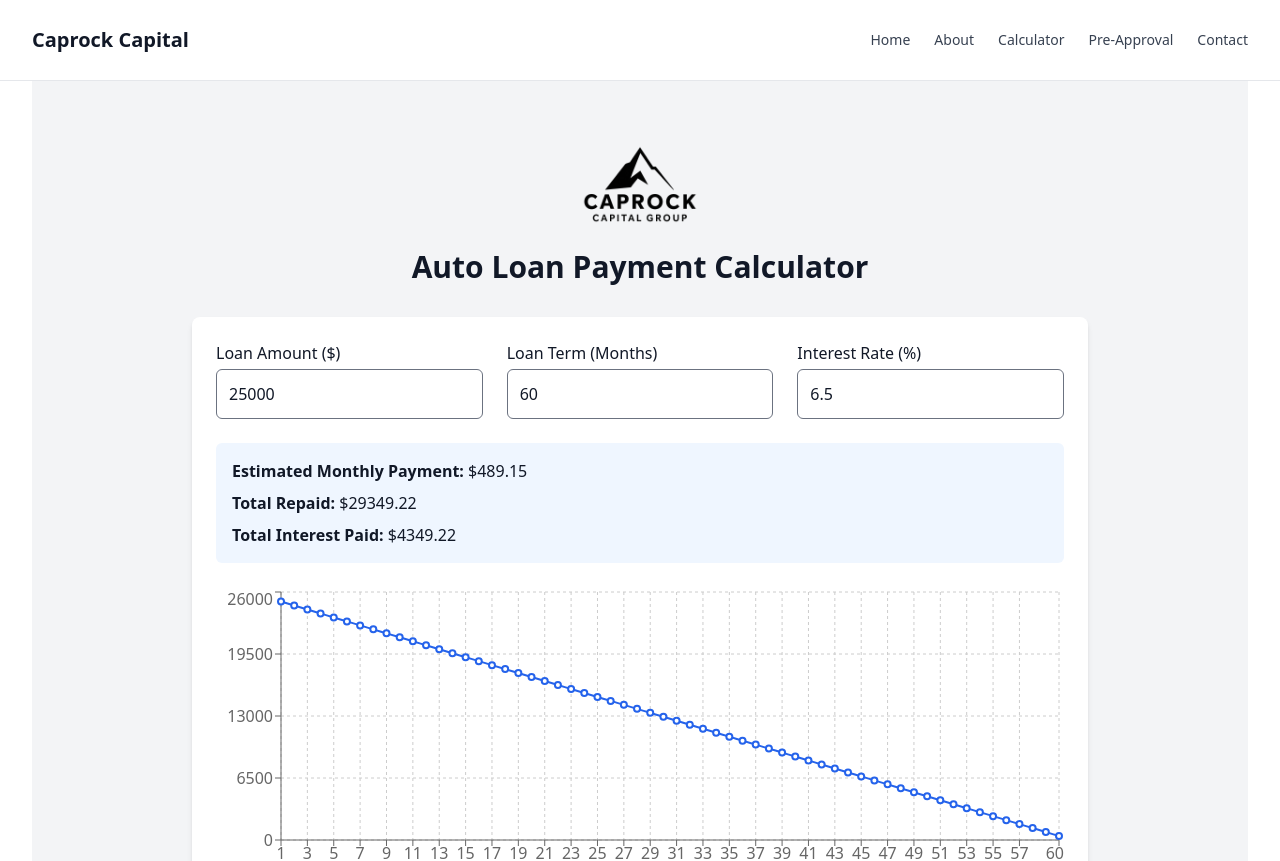
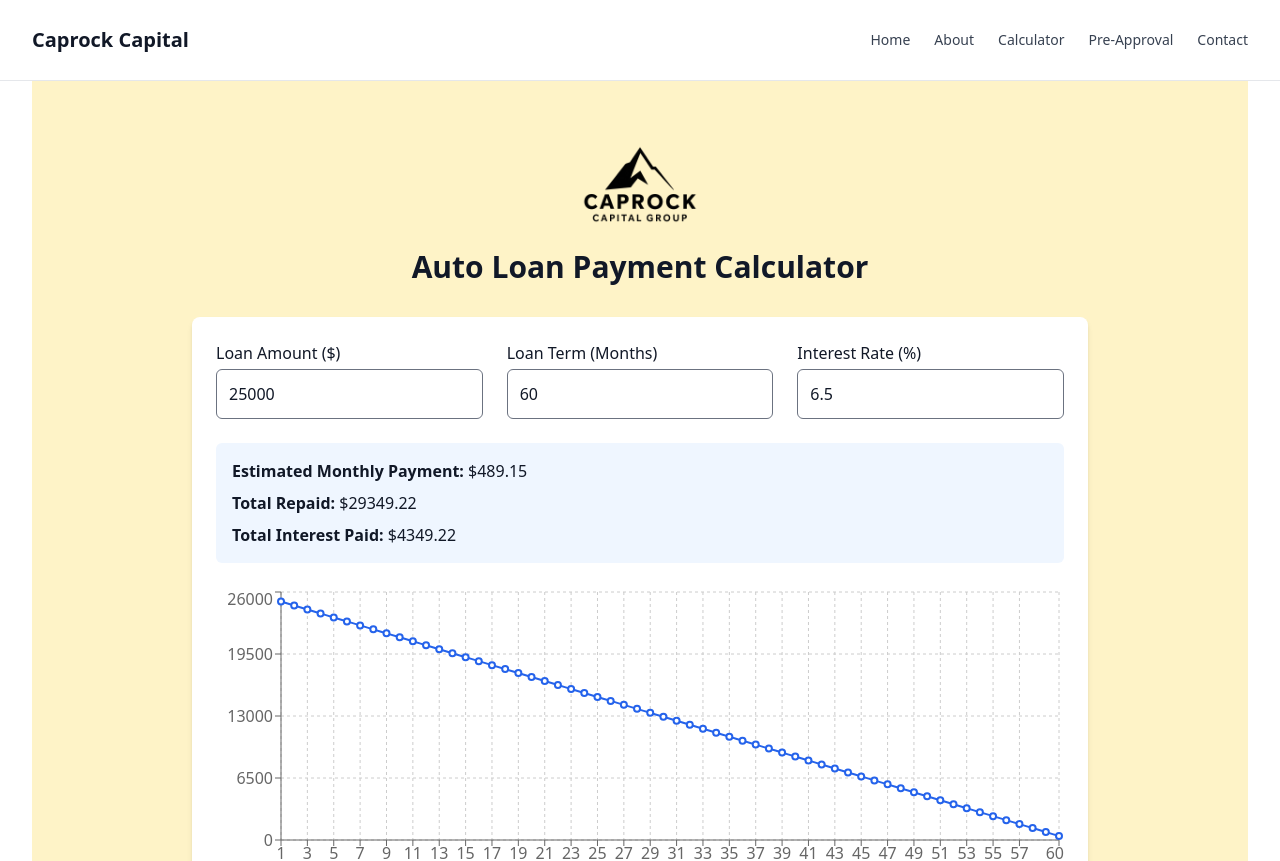
Before and after one commit to rbhullar2000/caprock-site, a Next.js app: page /calculator in a window 1280 px wide. Shown: the top 861 px of the page. Built offline with nearby package versions, Linux system fonts and the light colour scheme.

Commit message:
Update page.tsx

```diff
--- a/app/calculator/page.tsx
+++ b/app/calculator/page.tsx
@@ -30,7 +30,7 @@ export default function CalculatorPage() {
   }));
 
   return (
-      <div className="bg-gray-100 min-h-screen py-16 px-4">
+  <div className="bg-[#fef3c7] min-h-screen py-16 px-4">
     <div className="max-w-4xl mx-auto text-center">
       <Image
         src="/logo.png"
```
Lines whose indentation alone changed are shown as unchanged.
